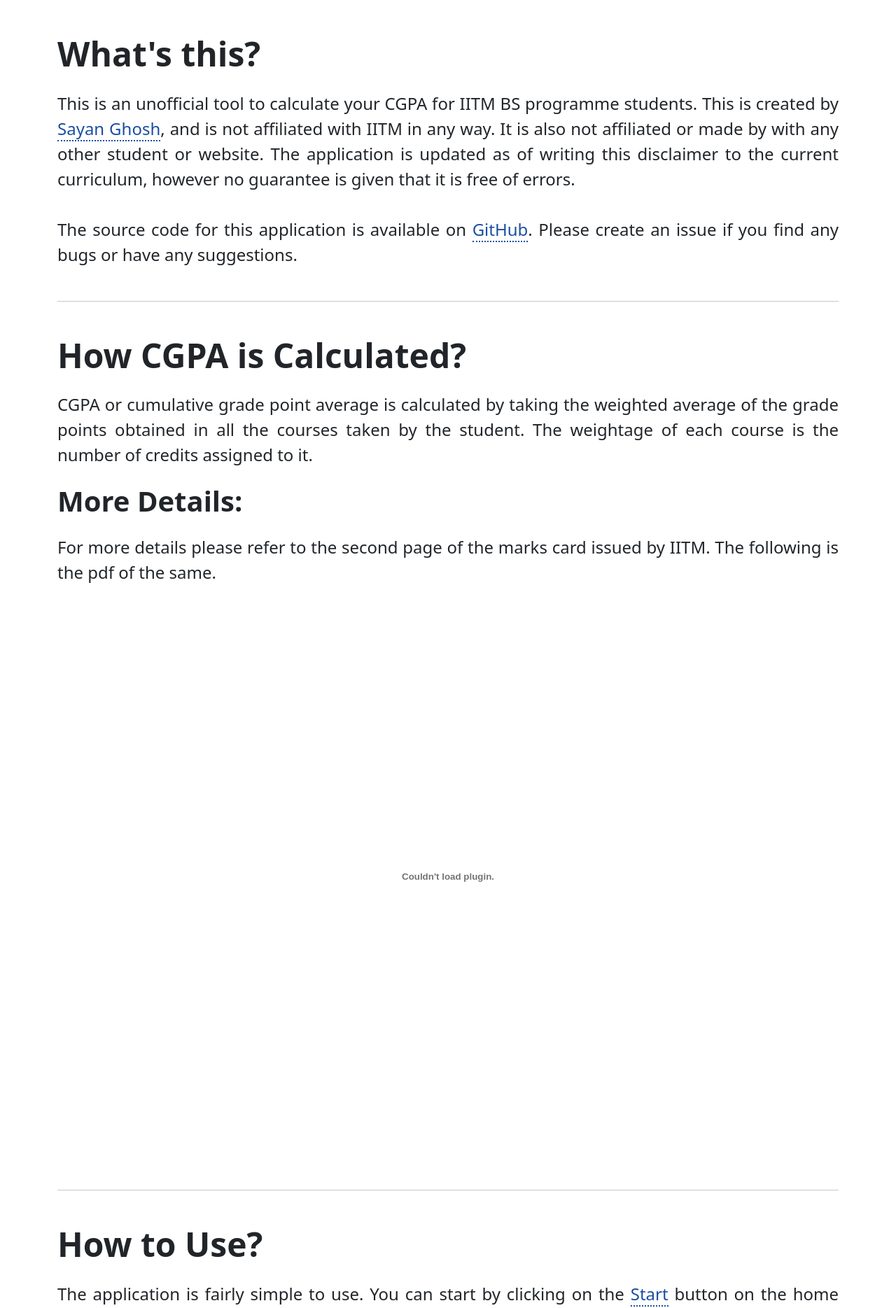
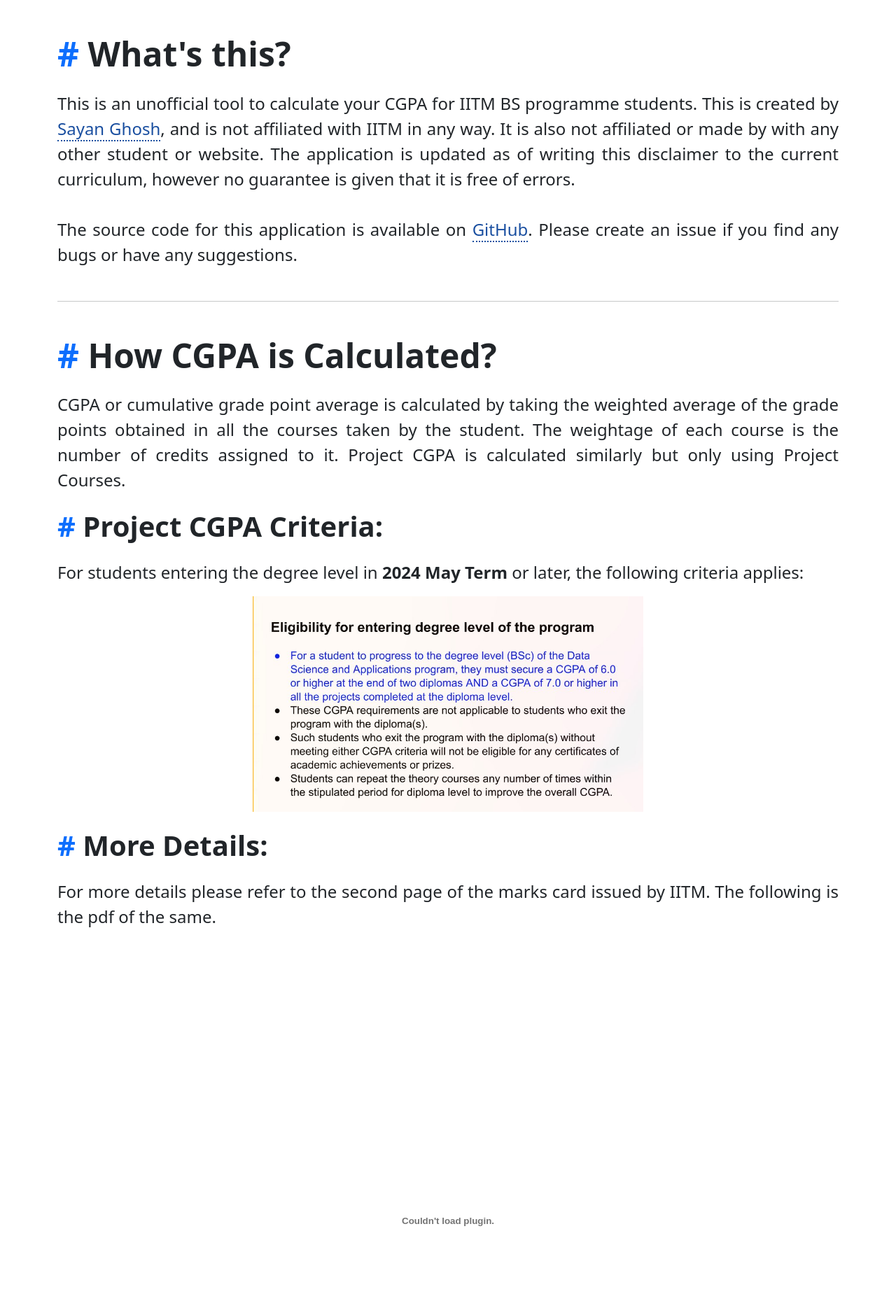
Before and after one commit to sayan01/iitm-cgpa, a Flask app: page /help in a window 1280 px wide. Shown: the part 56-1925 px from the top of the page at 70% size. Run offline with Flask 3, Linux system fonts and the light colour scheme.

Commit message:
add project cgpa

```diff
--- a/routes.py
+++ b/routes.py
@@ -113,6 +113,7 @@ def courses_post():
     if invalid:
         return redirect(url_for('courses_get'))
     user.calculate_cgpa()
+    user.calculate_project_cgpa()
     return redirect(url_for('cgpa_get'))
 
 @app.route('/cgpa', methods=['GET'])
@@ -124,8 +125,13 @@ def cgpa_get():
         return redirect(url_for('courses_get'))
     cgpa = user.cgpa
     cgpa = round(cgpa, 2)
-    # always 2 decimal places
     cgpa = '{:.2f}'.format(cgpa)
+    project_cgpa = user.project_cgpa
+    if project_cgpa:
+        project_cgpa = round(project_cgpa, 2)
+        project_cgpa = '{:.2f}'.format(project_cgpa)
+    else:
+        project_cgpa = 'N/A'
     user_courses = user.user_courses
     courses = Course.query.all()
     courses = [ course for course in courses if course.course_code in [user_course.course_code for user_course in user_courses] ]
@@ -140,7 +146,9 @@ def cgpa_get():
         calculation_string += str(course.course_credits) + " + "
     calculation_string = calculation_string[:-3]
     calculation_string += ") credits"
-    return render_template('cgpa.html', cgpa=cgpa, courses=courses, user_courses=user_courses, level=user.level, calculation_string=calculation_string)
+    return render_template('cgpa.html', cgpa=cgpa, project_cgpa=project_cgpa, project_cgpa_color = ('black' if project_cgpa == 'N/A' else 'red' if float(project_cgpa) < 7 else 'green'),
+                            courses=courses, user_courses=user_courses, level=user.level,
+                              calculation_string=calculation_string)
 
 @app.route('/forgetme', methods=['GET'])
 def forgetme():
--- a/templates/courses.html
+++ b/templates/courses.html
@@ -15,6 +15,10 @@
         If you dont remember the grade, you can get them from
         <a href="https://app.onlinedegree.iitm.ac.in/student_dashboard/student_courses" target="_blank">IITM Portal</a>
         after logging in.
+    </p>
+    <p class="fs-5 alert alert-info">
+        For more details on how to fill the grades, check the
+        <a href="help#how-to-use" >help page</a>.
     </p>
     <form action="" method="POST">
         <table class="table">
--- a/templates/help.html
+++ b/templates/help.html
@@ -3,19 +3,37 @@
 {% block content %}
 {% include 'navbar.html' %}
 <div class="container mt-5">
-    <h1 class="display-5 fw-bold mb-4">What's this?</h1>
+    <h1 class="display-5 fw-bold mb-4" id="what-is-this">
+        <a href="#what-is-this">#</a>
+        What's this?</h1>
     <p class="fs-4 text-justify">
         {% include 'disclaimer.html' %}
     </p>
     <hr class="my-5">
-    <h1 class="display-5 fw-bold mb-4">How CGPA is Calculated?</h1>
+    <h1 class="display-5 fw-bold mb-4" id="how-cgpa-is-calculated">
+        <a href="#how-cgpa-is-calculated">#</a>
+        How CGPA is Calculated?</h1>
     <p class="fs-4 text-justify">
         CGPA or cumulative grade point average is calculated by taking the
         weighted average of the grade points obtained in all the courses
         taken by the student. The weightage of each course is the number of
-        credits assigned to it.
+        credits assigned to it. Project CGPA is calculated similarly but only
+        using Project Courses.
     </p>
-    <h2 class="display-6 fw-bold my-4">More Details:</h2>
+    <h2 id="cgpa-criteria" class="display-6 fw-bold my-4">
+        <a href="#cgpa-criteria">#</a>
+        Project CGPA Criteria:</h2>
+        <p class="fs-4 text-justify">
+        For students entering the degree level in
+        <strong>2024 May Term </strong>
+        or later, the following criteria applies:
+        </p>
+    <div class="center">
+        <img src="{{url_for('static', filename='img/project-cgpa.jpg')}}" alt="Minimum Project CGPA Criteria">
+    </div>
+    <h2 class="display-6 fw-bold my-4" id="more-details">
+        <a href="#more-details">#</a>
+        More Details:</h2>
     <p class="fs-4 text-justify">
         For more details please refer to the second page of the
         marks card issued by IITM. The following is the pdf of the same.
@@ -25,17 +43,30 @@
         class="pdf mx-auto d-block"
     ></object>
     <hr class="my-5">
-    <h1 class="display-5 fw-bold mb-4">How to Use?</h1>
+    <h1 class="display-5 fw-bold mb-4" id="how-to-use">
+        <a href="#how-to-use">#</a>
+        How to Use?</h1>
     <p class="fs-4 text-justify">
         The application is fairly simple to use. You can start by clicking on the
         <a href="{{url_for('level_get')}}">Start</a>
         button on the home page. You will be asked to select your current level.
         After that you will be asked to enter your grades in the courses you have
         completed. You can leave the grade as '-' if you have not completed the course.
+        You can remove the grade using the
+        <span class="btn btn-outline-danger">
+            <i class="fas fa-backspace" class="btn btn-outline-danger"
+            ></i>
+        </span>
+         button.
+        For students who completed projects as part of the theory itself in initial terms
+        they should keep the projects grade empty for accurate result.
+        Your project CGPA depends only on the project courses you have completed separately.
         After entering the grades you will be shown your CGPA.
     </p>
     <hr class="my-5">
-    <h1 class="display-5 fw-bold mb-4">Data Collection Policy</h1>
+    <h1 class="display-5 fw-bold mb-4" id="data-collection-policy">
+        <a href="#data-collection-policy">#</a>
+        Data Collection Policy</h1>
     <p class="fs-4 text-justify">
         This application uses cookies to store your session id. This is used to
         identify you as a user and to store your data. The data is stored in the
@@ -78,6 +109,13 @@
     .pdf{
         height: 100svh;
     }
+    .center{
+        display: grid;
+        place-items: center;
+    }
+    .center img{
+        max-width: 50%;
+    }
 </style>
 
 {% endblock %}
--- a/templates/navbar.html
+++ b/templates/navbar.html
@@ -14,7 +14,7 @@
         {% endif %}
      </div>
       <div class="navbar-nav">
-        <a class="nav-link" href="{{url_for('help')}}">
+        <a class="nav-link info" href="{{url_for('help')}}">
             <i class="fas fa-info-circle    "></i>
             What is this?</a>
      </div>
@@ -57,4 +57,7 @@
             flex-direction: column;
         }
     }
+    .info{
+        cursor: help;
+    }
 </style>
```
Also changed, not shown: migrations/versions/e74b8a048cb2_.py (added, +32 -0 lines), models.py (+18 -0 lines), templates/cgpa.html (+12 -3 lines), static/img/project-cgpa.jpg (added).
